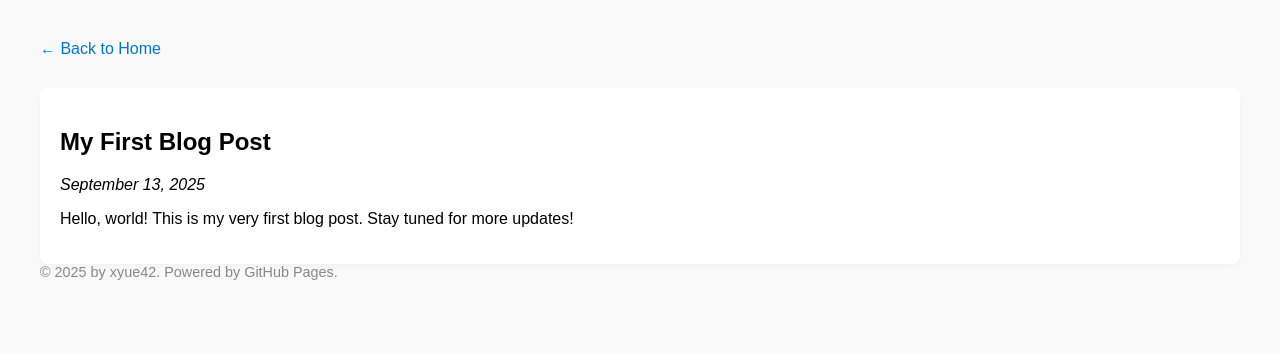
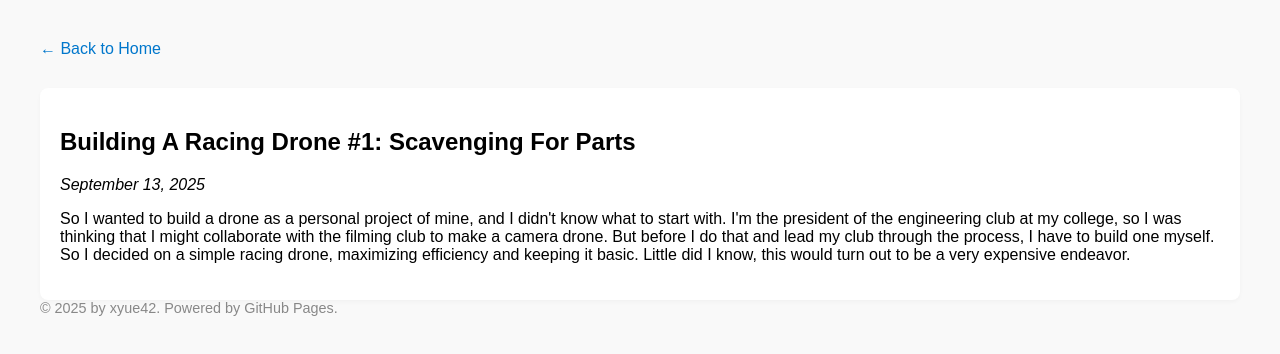
Before and after one commit to xyue42/xyue42.github.io, a plain HTML site: page post1.html in a window 1280 px wide. Drawn offline with Linux system fonts and the light colour scheme.

Commit message:
Update post1.html

```diff
--- a/post1.html
+++ b/post1.html
@@ -2,7 +2,7 @@
 <html lang="en">
 <head>
   <meta charset="UTF-8">
-  <title>My First Blog Post</title>
+  <title>Building A Racing Drone #1</title>
   <style>
     body { font-family: Arial, sans-serif; margin: 40px; background: #f9f9f9; }
     header { margin-bottom: 30px; }
@@ -19,9 +19,9 @@
     </nav>
   </header>
   <article>
-    <h1>My First Blog Post</h1>
+    <h1>Building A Racing Drone #1: Scavenging For Parts</h1>
     <p><em>September 13, 2025</em></p>
-    <p>Hello, world! This is my very first blog post. Stay tuned for more updates!</p>
+    <p>So I wanted to build a drone as a personal project of mine, and I didn't know what to start with. I'm the president of the engineering club at my college, so I was thinking that I might collaborate with the filming club to make a camera drone. But before I do that and lead my club through the process, I have to build one myself. So I decided on a simple racing drone, maximizing efficiency and keeping it basic. Little did I know, this would turn out to be a very expensive endeavor. </p>
   </article>
   <footer>
     &copy; 2025 by xyue42. Powered by GitHub Pages.
```
